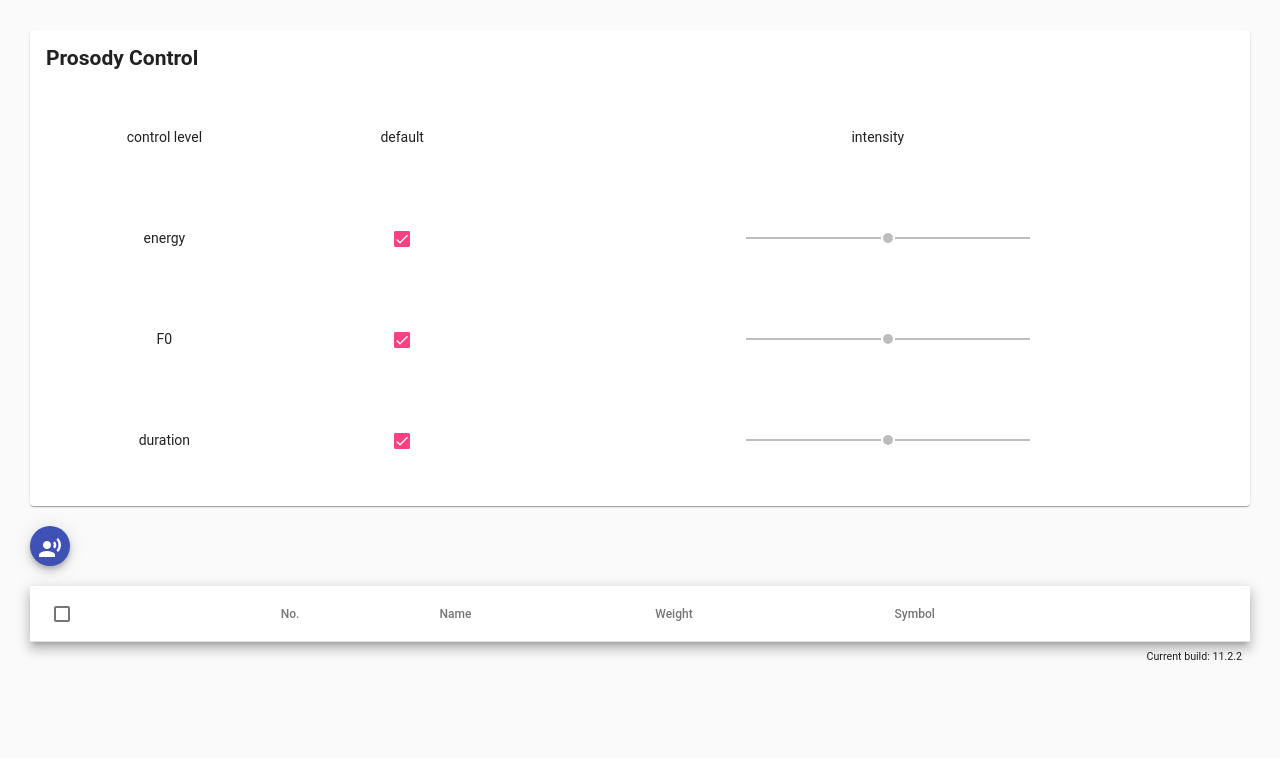
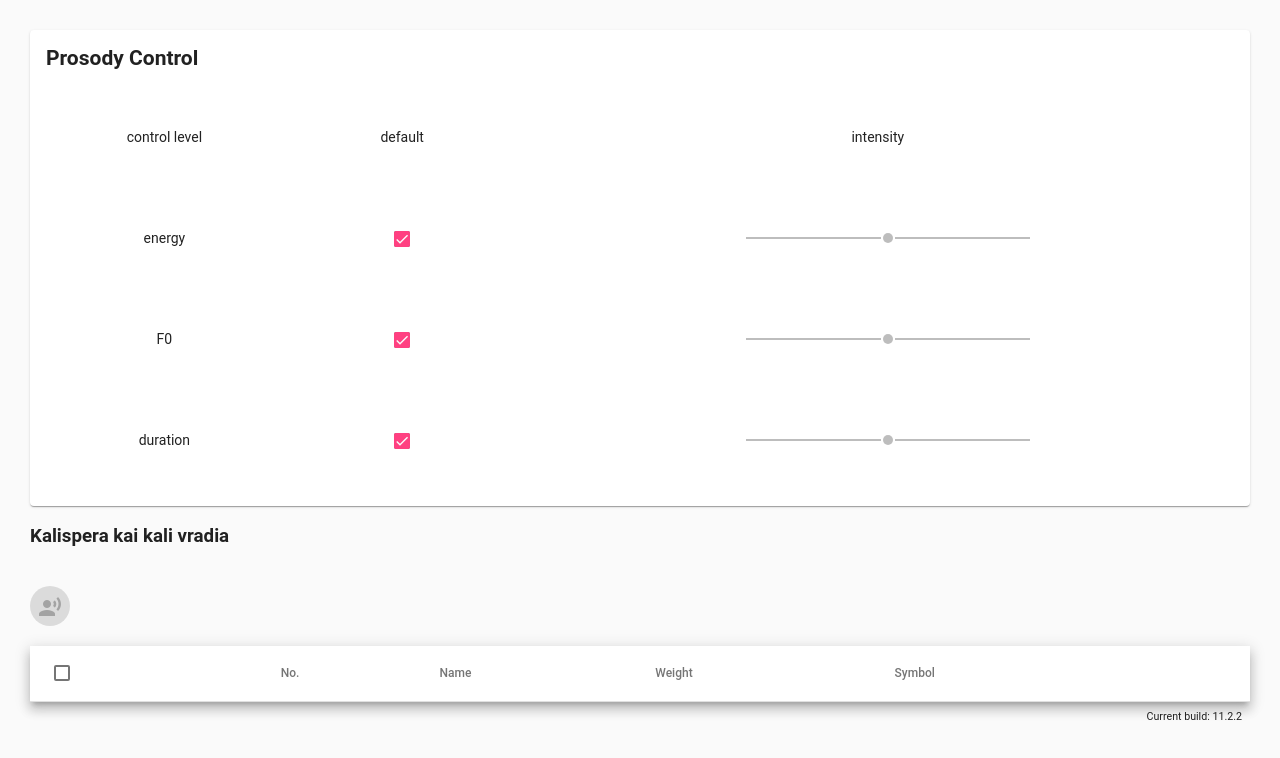
Before and after one commit to karolosnik/angular-prosody-control, an Angular app: page / in a window 1280 px wide. Shown: the top 758 px of the page. Built offline with nearby package versions, Linux system fonts and the light colour scheme.

Commit message:
2 files modified

```diff
--- a/src/app/slider-overview-example.html
+++ b/src/app/slider-overview-example.html
@@ -39,7 +39,11 @@
 	</mat-card-content>
 </mat-card>
 
-<button mat-mini-fab (click)="synthesize()" color="primary" style="margin-top: 20px; margin-bottom: 20px" ><mat-icon>record_voice_over</mat-icon></button>
+<h3 (mouseup)="trackHighlightedText()">
+	Kalispera kai kali vradia
+</h3>
+
+<button mat-mini-fab [disabled]="selectedText.phrase.length == 0" (click)="synthesize()" color="primary" style="margin-top: 20px; margin-bottom: 20px" ><mat-icon>record_voice_over</mat-icon></button>
 
 <mat-spinner *ngIf="loader" style="margin-left: auto; margin-right:auto"></mat-spinner>
 
--- a/src/app/slider-overview-example.ts
+++ b/src/app/slider-overview-example.ts
@@ -25,7 +25,7 @@ export class SliderOverviewExample {
 
   onAllClicks(){
     if (document.getSelection()?.type == "None" || document.getSelection()?.type == "Caret"){
-      this.selectedText.phrase == "";
+      this.selectedText.phrase= "";
     }
   }
 
```
